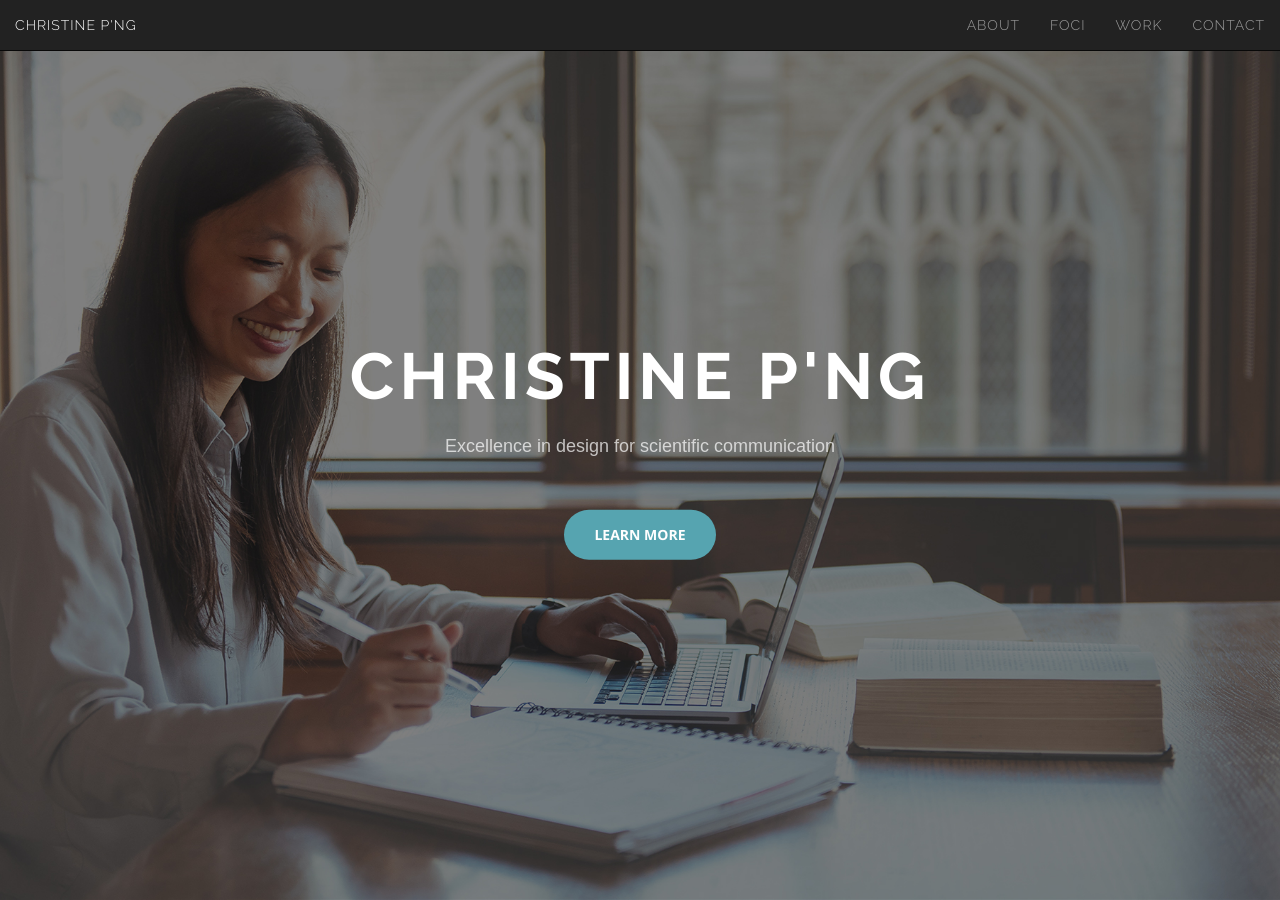
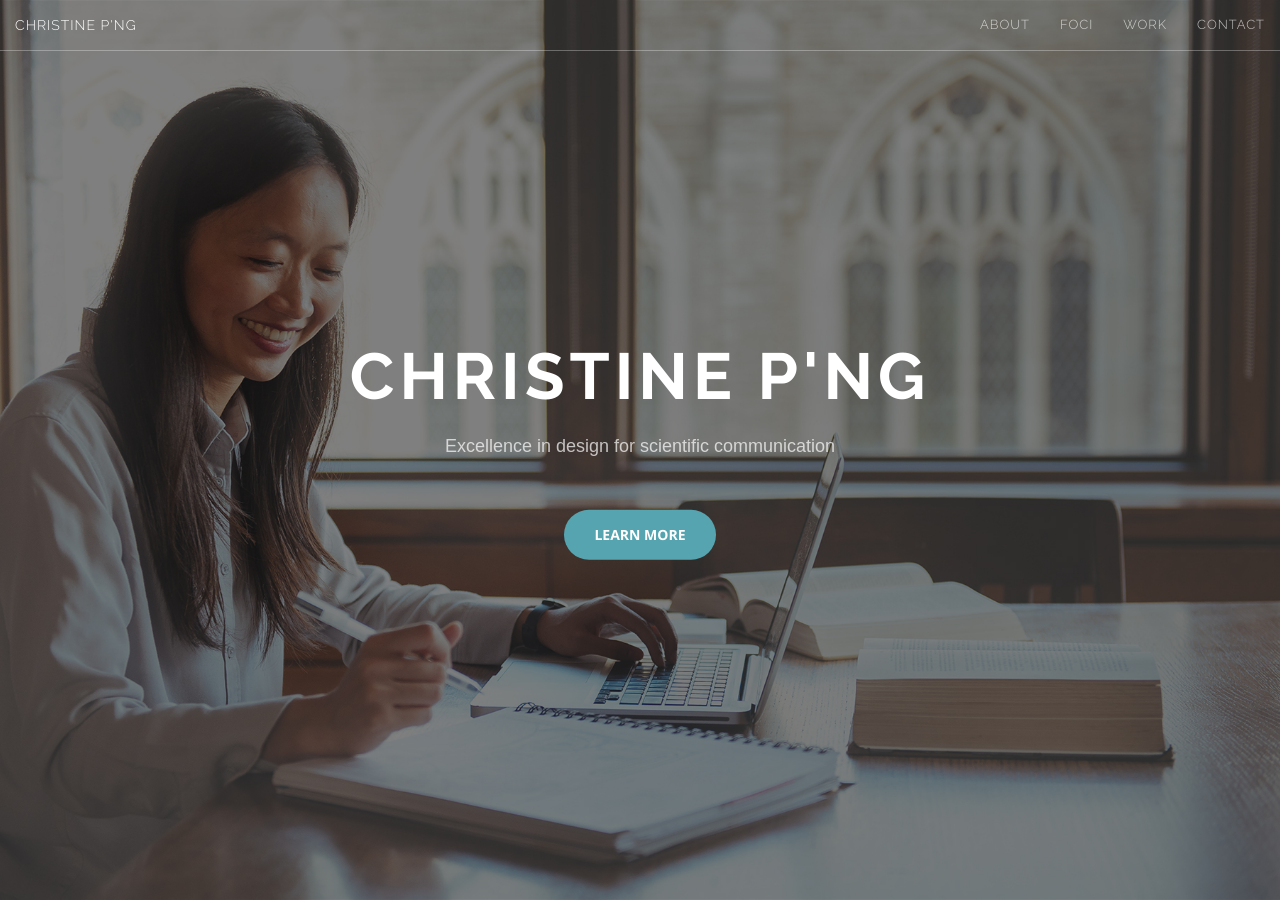
Before and after one commit to chspng/christinepng.ca, a Jekyll site: the page built from index.html, in a window 1280 px wide and 900 px high. Built offline with Jekyll 4.4.1, drawn with Linux system fonts in a browser that asks for light colours.

Commit message:
Changed navbar style of homepage back to default. Re-added inline styling to keep appropriate font weight.

```diff
--- a/_includes/nav.html
+++ b/_includes/nav.html
@@ -1,4 +1,4 @@
-<nav id="mainNav" class="navbar navbar-inverse navbar-fixed-top">
+<nav id="mainNav" class="navbar navbar-default navbar-fixed-top">
     <div class="container-fluid">
         <!-- Brand and toggle get grouped for better mobile display -->
         <div class="navbar-header">
@@ -8,23 +8,23 @@
                 <span class="icon-bar"></span>
                 <span class="icon-bar"></span>
             </button>
-            <a class="navbar-brand page-scroll" href="#page-top">CHRISTINE P'NG</a>
+            <a class="navbar-brand page-scroll" href="#page-top" style="font-family: 'Raleway', sans-serif; font-weight: 300;">CHRISTINE P'NG</a>
         </div>
 
         <!-- Collect the nav links, forms, and other content for toggling -->
         <div class="collapse navbar-collapse" id="bs-example-navbar-collapse-1">
-            <ul class="nav navbar-nav navbar-right" >
+            <ul class="nav navbar-nav navbar-right">
                 <li>
-                    <a class="page-scroll" href="#about">ABOUT</a>
+                    <a class="page-scroll" href="#about" style="font-weight: 300;">ABOUT</a>
                 </li>
                 <li>
-                    <a class="page-scroll" href="#foci">FOCI</a>
+                    <a class="page-scroll" href="#foci" style="font-weight: 300;">FOCI</a>
                 </li>
                 <li>
-                    <a class="page-scroll" href="#portfolio">WORK</a>
+                    <a class="page-scroll" href="#portfolio" style="font-weight: 300;">WORK</a>
                 </li>
                 <li>
-                    <a class="page-scroll" href="#contact">CONTACT</a>
+                    <a class="page-scroll" href="#contact" style="font-weight: 300;">CONTACT</a>
                 </li>
             </ul>
         </div>
--- a/css/custom.css
+++ b/css/custom.css
@@ -76,6 +76,7 @@ p{
 .navbar-brand{
   font-family: 'Raleway', sans-serif;
   font-size: 100%;
+  font-weight: 300;
   letter-spacing: 1px;
 }
 
```
